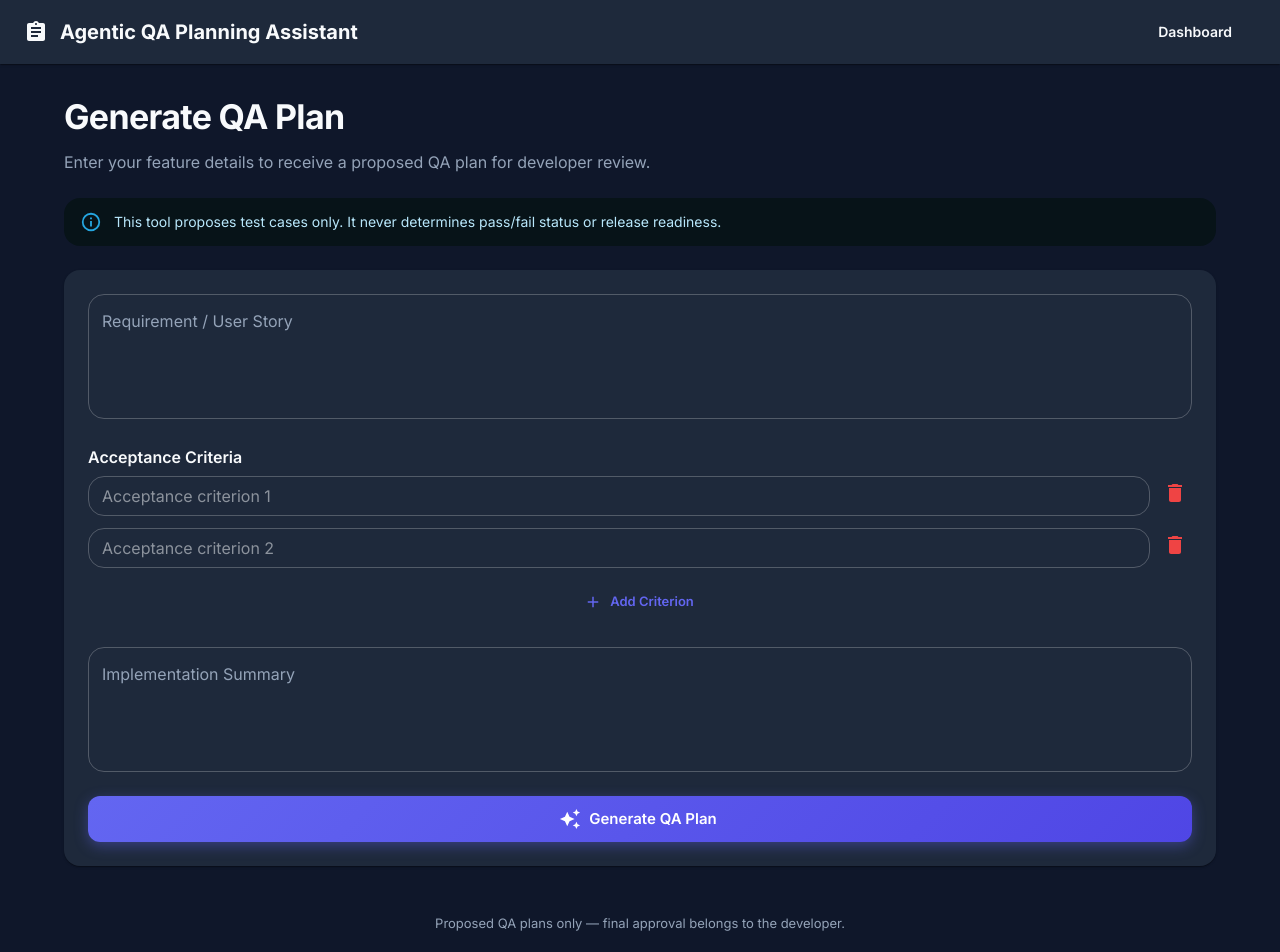
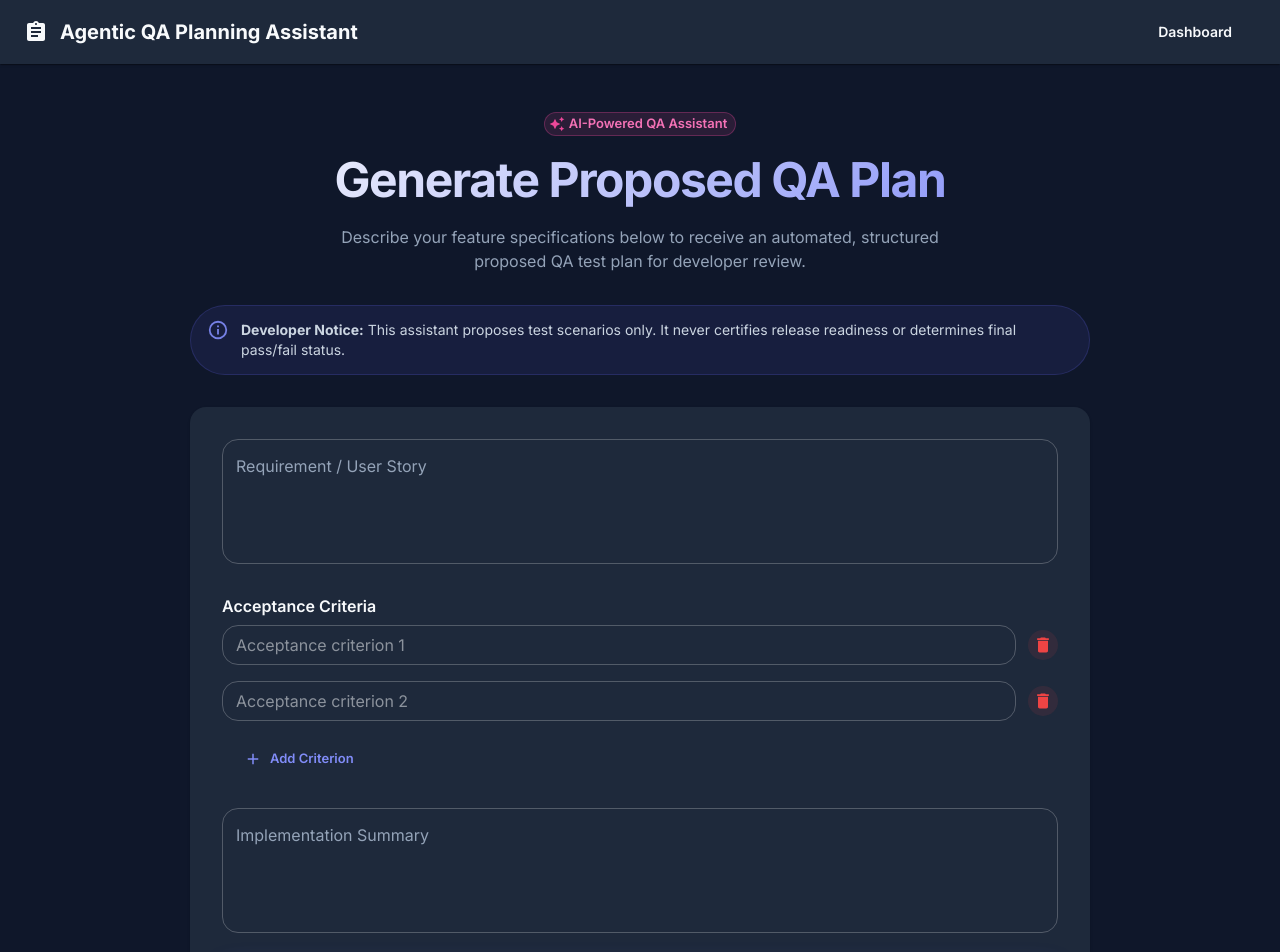
Before and after one commit to barathrex/agentic-qa-planner-frontend, a React (Vite) app: page / in a window 1280 px wide. Shown: the top 952 px of the page. Built offline with nearby package versions, Linux system fonts and the light colour scheme; no server answers.

Commit message:
Upgrade UI to dark glassmorphic design system with animated API loaders

```diff
--- a/src/pages/Dashboard.tsx
+++ b/src/pages/Dashboard.tsx
@@ -11,10 +11,13 @@ import {
   IconButton,
   Alert,
   CircularProgress,
+  Backdrop,
+  Chip,
 } from '@mui/material';
 import AddIcon from '@mui/icons-material/Add';
 import DeleteIcon from '@mui/icons-material/Delete';
 import AutoAwesomeIcon from '@mui/icons-material/AutoAwesome';
+import PsycholinkIcon from '@mui/icons-material/Psychology';
 import { toast } from 'react-toastify';
 import { qaApi } from '../api/qaApi';
 
@@ -63,21 +66,87 @@ export default function Dashboard() {
   };
 
   return (
-    <Box>
-      <Typography variant="h4" gutterBottom fontWeight={700}>
-        Generate QA Plan
-      </Typography>
-      <Typography variant="body1" color="text.secondary" sx={{ mb: 3 }}>
-        Enter your feature details to receive a proposed QA plan for developer review.
-      </Typography>
+    <Box sx={{ maxWidth: 900, mx: 'auto', py: 2 }}>
+      {/* Animated Loading Backdrop */}
+      <Backdrop
+        sx={{
+          color: '#fff',
+          zIndex: (theme) => theme.zIndex.drawer + 1,
+          backdropFilter: 'blur(10px)',
+          backgroundColor: 'rgba(15, 23, 42, 0.85)',
+        }}
+        open={loading}
+      >
+        <Stack spacing={3} alignItems="center">
+          <Box sx={{ position: 'relative', display: 'inline-flex' }}>
+            <CircularProgress size={80} thickness={4} sx={{ color: '#818cf8' }} />
+            <Box
+              sx={{
+                top: 0,
+                left: 0,
+                bottom: 0,
+                right: 0,
+                position: 'absolute',
+                display: 'flex',
+                alignItems: 'center',
+                justifyContent: 'center',
+              }}
+            >
+              <PsycholinkIcon sx={{ fontSize: 36, color: '#ec4899' }} />
+            </Box>
+          </Box>
+          <Typography variant="h6" fontWeight={700} sx={{ background: 'linear-gradient(90deg, #818cf8, #ec4899)', WebkitBackgroundClip: 'text', WebkitTextFillColor: 'transparent' }}>
+            Generating Intelligent QA Plan...
+          </Typography>
+          <Typography variant="body2" color="text.secondary">
+            Analyzing requirements • Matching knowledge base • Structuring test scenarios
+          </Typography>
+        </Stack>
+      </Backdrop>
 
-      <Alert severity="info" sx={{ mb: 3 }}>
-        This tool proposes test cases only. It never determines pass/fail status or release readiness.
+      {/* Header Banner */}
+      <Box sx={{ mb: 4, textAlign: 'center' }}>
+        <Chip
+          icon={<AutoAwesomeIcon sx={{ fontSize: '16px !important', color: '#ec4899 !important' }} />}
+          label="AI-Powered QA Assistant"
+          size="small"
+          sx={{ mb: 2, background: 'rgba(236, 72, 153, 0.12)', border: '1px solid rgba(236, 72, 153, 0.3)', color: '#f472b6', fontWeight: 600 }}
+        />
+        <Typography
+          variant="h3"
+          fontWeight={800}
+          gutterBottom
+          sx={{
+            background: 'linear-gradient(135deg, #f8fafc 0%, #818cf8 100%)',
+            WebkitBackgroundClip: 'text',
+            WebkitTextFillColor: 'transparent',
+            letterSpacing: '-0.03em',
+          }}
+        >
+          Generate Proposed QA Plan
+        </Typography>
+        <Typography variant="body1" color="text.secondary" sx={{ maxWidth: 600, mx: 'auto' }}>
+          Describe your feature specifications below to receive an automated, structured proposed QA test plan for developer review.
+        </Typography>
+      </Box>
+
+      <Alert
+        severity="info"
+        sx={{
+          mb: 4,
+          borderRadius: 3,
+          backgroundColor: 'rgba(99, 102, 241, 0.1)',
+          border: '1px solid rgba(99, 102, 241, 0.2)',
+          color: '#cbd5e1',
+          '& .MuiAlert-icon': { color: '#818cf8' },
+        }}
+      >
+        <strong>Developer Notice:</strong> This assistant proposes test scenarios only. It never certifies release readiness or determines final pass/fail status.
       </Alert>
 
-      <Paper sx={{ p: 3 }}>
+      <Paper sx={{ p: 4 }}>
         <form onSubmit={handleSubmit(onSubmit)}>
-          <Stack spacing={3}>
+          <Stack spacing={3.5}>
             <TextField
               label="Requirement / User Story"
               multiline
@@ -90,12 +159,12 @@ export default function Dashboard() {
             />
 
             <Box>
-              <Typography variant="subtitle1" gutterBottom fontWeight={600}>
+              <Typography variant="subtitle1" gutterBottom fontWeight={600} sx={{ color: '#f8fafc' }}>
                 Acceptance Criteria
               </Typography>
-              <Stack spacing={1.5}>
+              <Stack spacing={2}>
                 {fields.map((field, index) => (
-                  <Stack key={field.id} direction="row" spacing={1} alignItems="flex-start">
+                  <Stack key={field.id} direction="row" spacing={1.5} alignItems="center">
                     <TextField
                       fullWidth
                       size="small"
@@ -109,12 +178,18 @@ export default function Dashboard() {
                       disabled={fields.length <= 1}
                       color="error"
                       size="small"
+                      sx={{ background: 'rgba(239, 68, 68, 0.1)' }}
                     >
-                      <DeleteIcon />
+                      <DeleteIcon fontSize="small" />
                     </IconButton>
                   </Stack>
                 ))}
-                <Button startIcon={<AddIcon />} onClick={() => append({ value: '' })} size="small">
+                <Button
+                  startIcon={<AddIcon />}
+                  onClick={() => append({ value: '' })}
+                  size="small"
+                  sx={{ alignSelf: 'flex-start', color: '#818cf8' }}
+                >
                   Add Criterion
                 </Button>
               </Stack>
@@ -135,10 +210,21 @@ export default function Dashboard() {
               type="submit"
               variant="contained"
               size="large"
-              startIcon={loading ? <CircularProgress size={20} color="inherit" /> : <AutoAwesomeIcon />}
+              startIcon={<AutoAwesomeIcon />}
               disabled={loading}
+              sx={{
+                py: 1.8,
+                fontSize: '1.05rem',
+                fontWeight: 700,
+                background: 'linear-gradient(135deg, #6366f1 0%, #ec4899 100%)',
+                boxShadow: '0 8px 25px rgba(99, 102, 241, 0.4)',
+                '&:hover': {
+                  background: 'linear-gradient(135deg, #818cf8 0%, #f472b6 100%)',
+                  boxShadow: '0 10px 30px rgba(236, 72, 153, 0.5)',
+                },
+              }}
             >
-              {loading ? 'Generating...' : 'Generate QA Plan'}
+              Generate Proposed QA Plan
             </Button>
           </Stack>
         </form>
```
